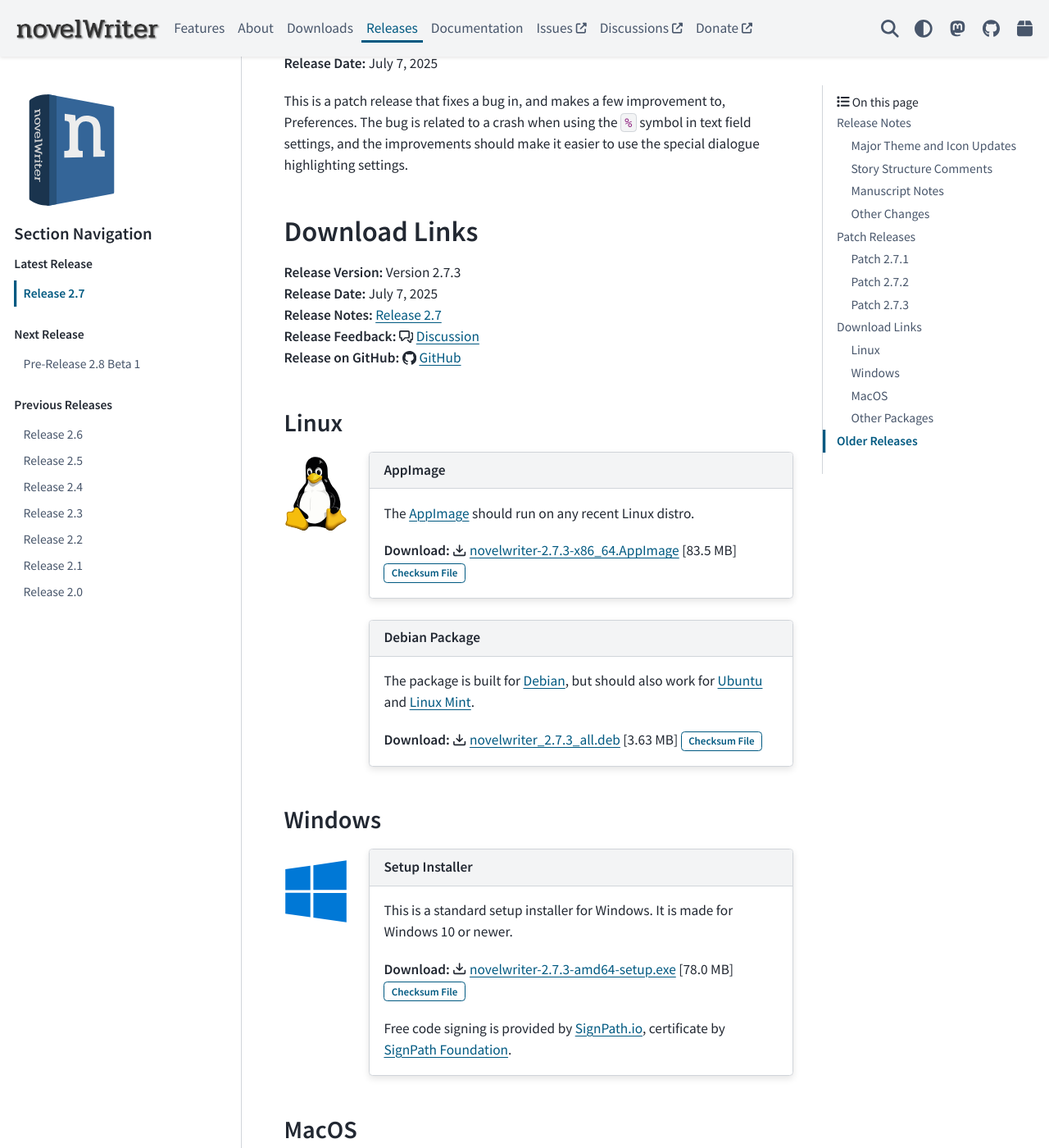
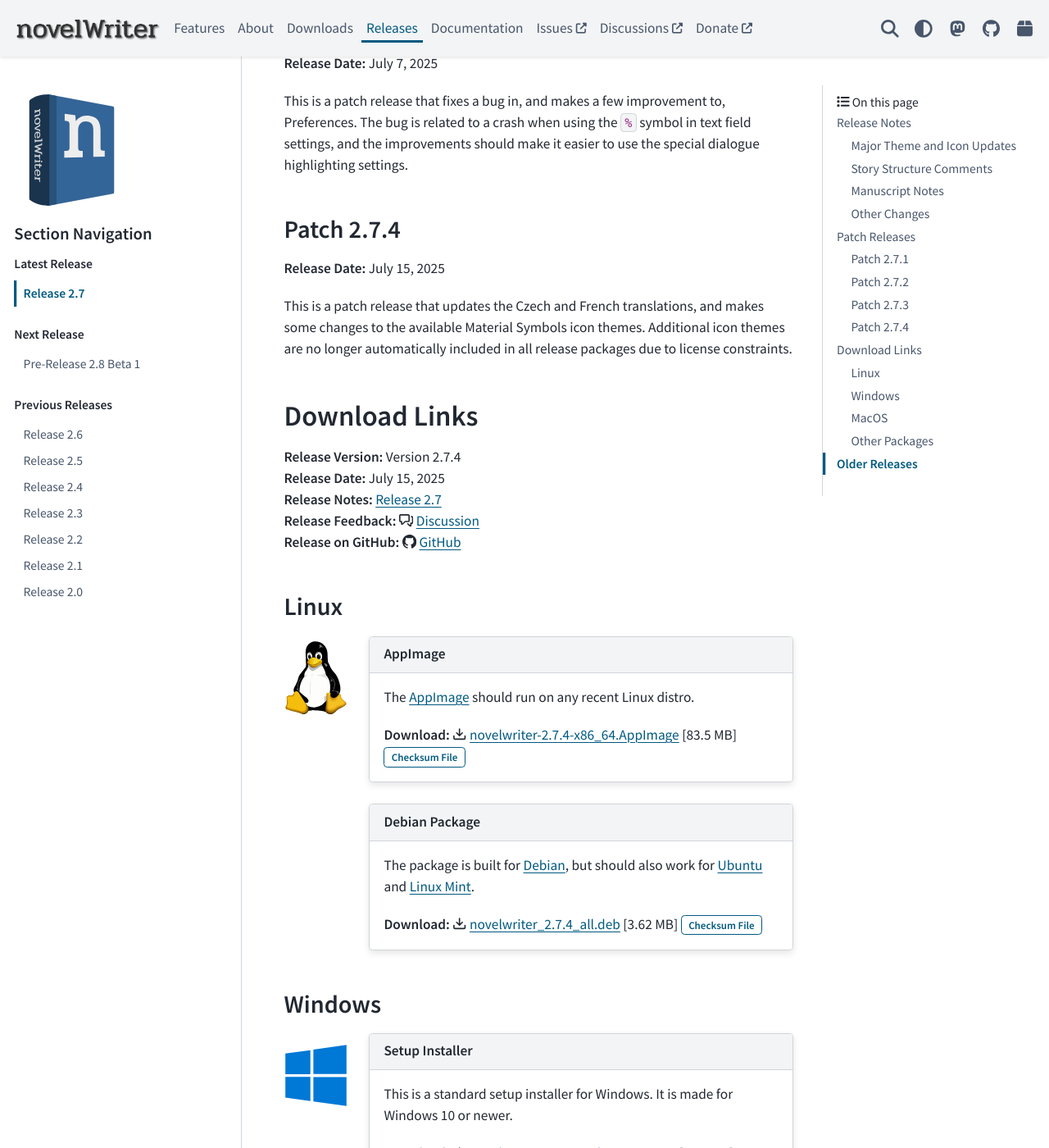
Before and after one commit to vkbo/novelWriter.io, a Sphinx documentation site: the page built from source/releases/release_2_7.rst, in a window 1280 px wide and 1400 px high, scrolled down 4289 px. Shown: the whole window at 82% size. Built offline with Sphinx 7.4.7 and the PyData theme 0.15.4, drawn with Linux system fonts in a browser that asks for light colours; some of the changed text lies outside the part shown.

Commit message:
Release 2.7.4

```diff
--- a/source/generated/download_release.rst
+++ b/source/generated/download_release.rst
@@ -6,11 +6,11 @@
 .. _SignPath.io: https://about.signpath.io/
 .. _SignPath Foundation: https://signpath.org/
 
-| **Release Version:** Version 2.7.3
-| **Release Date:** July 7, 2025
+| **Release Version:** Version 2.7.4
+| **Release Date:** July 15, 2025
 | **Release Notes:** :ref:`main_release_2_7`
-| **Release Feedback:** :octicon:`comment-discussion` `Discussion <https://github.com/vkbo/novelWriter/discussions/2459>`__
-| **Release on GitHub:** :octicon:`mark-github` `GitHub <https://github.com/vkbo/novelWriter/releases/tag/v2.7.3>`__
+| **Release Feedback:** :octicon:`comment-discussion` `Discussion <https://github.com/vkbo/novelWriter/discussions/2471>`__
+| **Release on GitHub:** :octicon:`mark-github` `GitHub <https://github.com/vkbo/novelWriter/releases/tag/v2.7.4>`__
 
 
 Linux
@@ -43,8 +43,8 @@
             ^^^^^^^^^^^^
             The AppImage_ should run on any recent Linux distro.
 
-            **Download:** :octicon:`download` `novelwriter-2.7.3-x86_64.AppImage <https://github.com/vkbo/novelWriter/releases/download/v2.7.3/novelwriter-2.7.3-x86_64.AppImage>`__ [83.5 MB]
-            :bdg-link-primary-line:`Checksum File <https://github.com/vkbo/novelWriter/releases/download/v2.7.3/novelwriter-2.7.3-x86_64.AppImage.sha256>`
+            **Download:** :octicon:`download` `novelwriter-2.7.4-x86_64.AppImage <https://github.com/vkbo/novelWriter/releases/download/v2.7.4/novelwriter-2.7.4-x86_64.AppImage>`__ [83.5 MB]
+            :bdg-link-primary-line:`Checksum File <https://github.com/vkbo/novelWriter/releases/download/v2.7.4/novelwriter-2.7.4-x86_64.AppImage.sha256>`
 
          .. grid-item-card::
             :class-header: nw-sd-os-card-header
@@ -53,8 +53,8 @@
             ^^^^^^^^^^^^^^^^^^
             The package is built for Debian_, but should also work for Ubuntu_ and `Linux Mint`_.
 
-            **Download:** :octicon:`download` `novelwriter_2.7.3_all.deb <https://github.com/vkbo/novelWriter/releases/download/v2.7.3/novelwriter_2.7.3_all.deb>`__ [3.63 MB]
-            :bdg-link-primary-line:`Checksum File <https://github.com/vkbo/novelWriter/releases/download/v2.7.3/novelwriter_2.7.3_all.deb.sha256>`
+            **Download:** :octicon:`download` `novelwriter_2.7.4_all.deb <https://github.com/vkbo/novelWriter/releases/download/v2.7.4/novelwriter_2.7.4_all.deb>`__ [3.62 MB]
+            :bdg-link-primary-line:`Checksum File <https://github.com/vkbo/novelWriter/releases/download/v2.7.4/novelwriter_2.7.4_all.deb.sha256>`
 
 
 Windows
@@ -87,8 +87,8 @@
             ^^^^^^^^^^^^^^^^^^^
             This is a standard setup installer for Windows. It is made for Windows 10 or newer.
 
-            **Download:** :octicon:`download` `novelwriter-2.7.3-amd64-setup.exe <https://github.com/vkbo/novelWriter/releases/download/v2.7.3/novelwriter-2.7.3-amd64-setup.exe>`__ [78.0 MB]
-            :bdg-link-primary-line:`Checksum File <https://github.com/vkbo/novelWriter/releases/download/v2.7.3/novelwriter-2.7.3-amd64-setup.exe.sha256>`
+            **Download:** :octicon:`download` `novelwriter-2.7.4-amd64-setup.exe <https://github.com/vkbo/novelWriter/releases/download/v2.7.4/novelwriter-2.7.4-amd64-setup.exe>`__ [78.0 MB]
+            :bdg-link-primary-line:`Checksum File <https://github.com/vkbo/novelWriter/releases/download/v2.7.4/novelwriter-2.7.4-amd64-setup.exe.sha256>`
 
             Free code signing is provided by `SignPath.io`_, certificate by `SignPath Foundation`_.
 
@@ -124,8 +124,8 @@
 
             This is a DMG image for MacOS with x86_64 architecture.
 
-            **Download:** :octicon:`download` `novelwriter-2.7.3-x86_64.dmg <https://github.com/vkbo/novelWriter/releases/download/v2.7.3/novelwriter-2.7.3-x86_64.dmg>`__ [104 MB]
-            :bdg-link-primary-line:`Checksum File <https://github.com/vkbo/novelWriter/releases/download/v2.7.3/novelwriter-2.7.3-x86_64.dmg.sha256>`
+            **Download:** :octicon:`download` `novelwriter-2.7.4-x86_64.dmg <https://github.com/vkbo/novelWriter/releases/download/v2.7.4/novelwriter-2.7.4-x86_64.dmg>`__ [104 MB]
+            :bdg-link-primary-line:`Checksum File <https://github.com/vkbo/novelWriter/releases/download/v2.7.4/novelwriter-2.7.4-x86_64.dmg.sha256>`
 
          .. grid-item-card::
             :class-header: nw-sd-os-card-header
@@ -135,8 +135,8 @@
 
             This is a DMG image for MacOS with aarch64 architecture.
 
-            **Download:** :octicon:`download` `novelwriter-2.7.3-aarch64.dmg <https://github.com/vkbo/novelWriter/releases/download/v2.7.3/novelwriter-2.7.3-aarch64.dmg>`__ [98.5 MB]
-            :bdg-link-primary-line:`Checksum File <https://github.com/vkbo/novelWriter/releases/download/v2.7.3/novelwriter-2.7.3-aarch64.dmg.sha256>`
+            **Download:** :octicon:`download` `novelwriter-2.7.4-aarch64.dmg <https://github.com/vkbo/novelWriter/releases/download/v2.7.4/novelwriter-2.7.4-aarch64.dmg>`__ [98.5 MB]
+            :bdg-link-primary-line:`Checksum File <https://github.com/vkbo/novelWriter/releases/download/v2.7.4/novelwriter-2.7.4-aarch64.dmg.sha256>`
 
 
 Other Packages
@@ -170,8 +170,8 @@
 
             The Wheel package can be installed with ``pip install <file_path>``.
 
-            **Download:** :octicon:`download` `novelwriter-2.7.3-py3-none-any.whl <https://github.com/vkbo/novelWriter/releases/download/v2.7.3/novelwriter-2.7.3-py3-none-any.whl>`__ [5.74 MB]
-            :bdg-link-primary-line:`Checksum File <https://github.com/vkbo/novelWriter/releases/download/v2.7.3/novelwriter-2.7.3-py3-none-any.whl.sha256>`
+            **Download:** :octicon:`download` `novelwriter-2.7.4-py3-none-any.whl <https://github.com/vkbo/novelWriter/releases/download/v2.7.4/novelwriter-2.7.4-py3-none-any.whl>`__ [5.72 MB]
+            :bdg-link-primary-line:`Checksum File <https://github.com/vkbo/novelWriter/releases/download/v2.7.4/novelwriter-2.7.4-py3-none-any.whl.sha256>`
 
          .. grid-item-card::
             :class-header: nw-sd-os-card-header
@@ -181,7 +181,7 @@
 
             The source code packages are archived files of the entire source code.
 
-            | **Download:** :octicon:`download` `novelWriter-2.7.3.zip <https://api.github.com/repos/vkbo/novelWriter/zipball/v2.7.3>`__
-            | **Download:** :octicon:`download` `novelWriter-2.7.3.tar.gz <https://api.github.com/repos/vkbo/novelWriter/tarball/v2.7.3>`__
+            | **Download:** :octicon:`download` `novelWriter-2.7.4.zip <https://api.github.com/repos/vkbo/novelWriter/zipball/v2.7.4>`__
+            | **Download:** :octicon:`download` `novelWriter-2.7.4.tar.gz <https://api.github.com/repos/vkbo/novelWriter/tarball/v2.7.4>`__
 
             See also the `novelWriter Repository`_.
--- a/source/releases/index.rst
+++ b/source/releases/index.rst
@@ -43,8 +43,8 @@
      - Status
    * - :ref:`main_release_2_7`
      - 2025-06-01
-     - 2.7.3
-     - 2025-07-07
+     - 2.7.4
+     - 2025-07-15
      - Latest Release: :ref:`Download <main_download>`
    * - :ref:`main_release_2_6`
      - 2025-01-26
--- a/source/releases/release_2_7.rst
+++ b/source/releases/release_2_7.rst
@@ -6,7 +6,8 @@
 ***********
 
 | **Release Date:** June 1, 2025
-| **Patches:** :ref:`2.7.1 <main_release_2_7_1>`, :ref:`2.7.2 <main_release_2_7_2>`, :ref:`2.7.3 <main_release_2_7_3>`
+| **Patches:** :ref:`2.7.1 <main_release_2_7_1>`, :ref:`2.7.2 <main_release_2_7_2>`, :ref:`2.7.3 <main_release_2_7_3>`,
+  :ref:`2.7.4 <main_release_2_7_4>`
 
 
 Release Notes
@@ -170,6 +171,17 @@
 settings.
 
 
+.. _main_release_2_7_4:
+
+Patch 2.7.4
+-----------
+
+**Release Date:** July 15, 2025
+
+This is a patch release that updates the Czech and French translations, and makes some changes to the available Material Symbols
+icon themes. Additional icon themes are no longer automatically included in all release packages due to license constraints.
+
+
 Download Links
 ==============
 
@@ -181,6 +193,7 @@
 
 Past release packages are available for download on `GitHub <https://github.com/vkbo/novelWriter/releases>`__.
 
+| :octicon:`mark-github` `Download Release 2.7.3 <https://github.com/vkbo/novelWriter/releases/tag/v2.7.3>`__
 | :octicon:`mark-github` `Download Release 2.7.2 <https://github.com/vkbo/novelWriter/releases/tag/v2.7.2>`__
 | :octicon:`mark-github` `Download Release 2.7.1 <https://github.com/vkbo/novelWriter/releases/tag/v2.7.1>`__
 | :octicon:`mark-github` `Download Release 2.7 <https://github.com/vkbo/novelWriter/releases/tag/v2.7>`__
```
Also changed, not shown: source/_extra/release-latest.json (+12 -12 lines), source/generated/checksum_release.rst (+9 -9 lines), source/generated/download_main.rst (+6 -6 lines).
